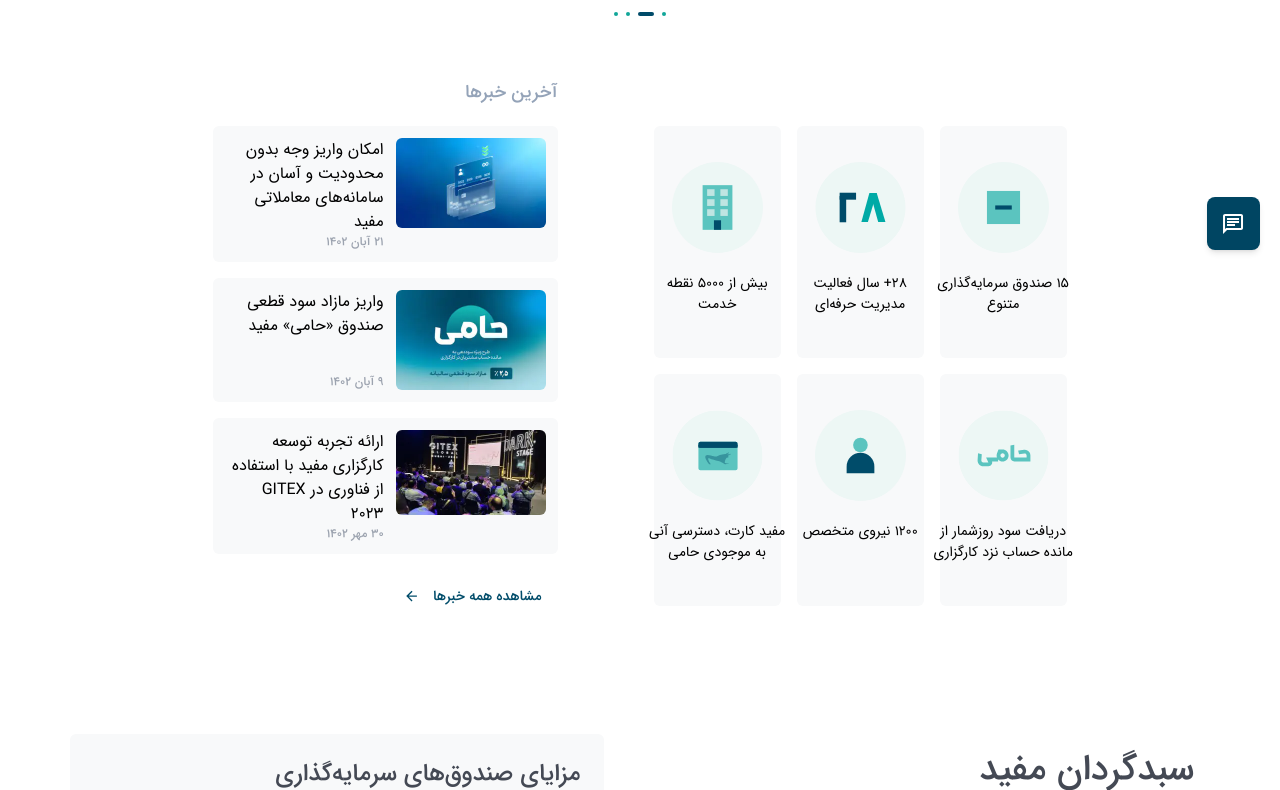
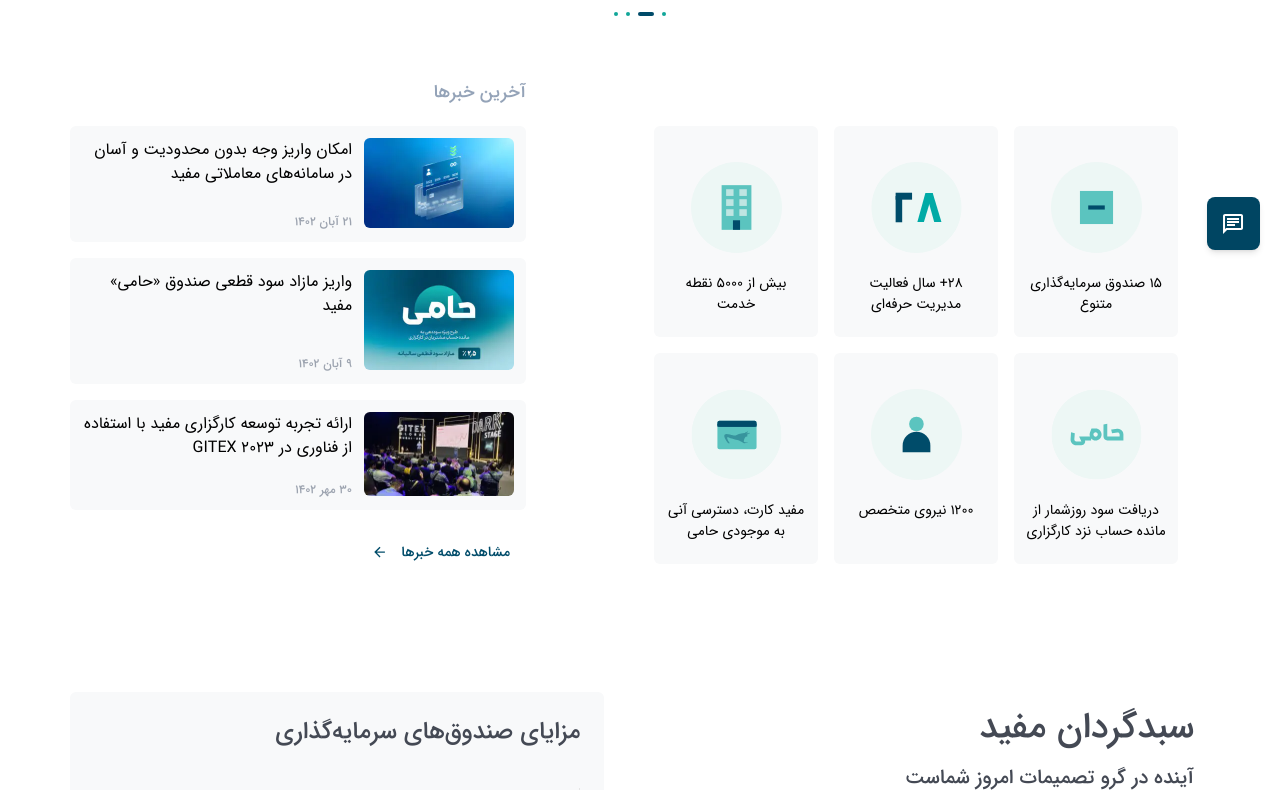
Before and after one commit to EvoNick-IR/Mofid-Securities-clone, a React (Vite) app: page / in a window 1280 px wide. Shown: the part 530-1320 px from the top of the page. Built offline with nearby package versions, Linux system fonts and the light colour scheme.

Commit message:
fix: fix some issues on Info & News components responsive

```diff
--- a/src/components/Info/Info.jsx
+++ b/src/components/Info/Info.jsx
@@ -1,7 +1,7 @@
 import { infoData } from "./services";
 const Info = () => {
   return (
-    <div className="w-full xl:w-6/12 grid grid-cols-2 sm:grid-cols-3  gap-4 ">
+    <div className=" grid grid-cols-2 sm:grid-cols-3 mx-auto gap-4  ">
       {infoData.map((data) => {
         return (
           <div
--- a/src/components/News/News.jsx
+++ b/src/components/News/News.jsx
@@ -1,17 +1,13 @@
 import { newsData, arrowLeft } from "./services";
 const News = () => {
   return (
-    <div className="w-full xl:w-5/12 grid grid-cols-1 gap-4 justify-start  relative ">
+    <div className="w-full xl:w-2/5 grid gap-4 justify-start  relative ">
       <h2 className="absolute -top-12 right-0 text-slate-400 text-lg">
         آخرین خبرها
       </h2>
       {newsData.map((news) => {
         return (
-          <a
-            href="_self"
-            className="w-full flex  col-span-1"
-            key={"news" + news.id}
-          >
+          <a href="_self" className="block flex " key={"news" + news.id}>
             <div className="flex gap-3  p-3 bg-[#F8F9FA] rounded-md w-full ">
               <div className="rounded-md w-[126px] md:w-[150px] shrink-0">
                 <img
--- a/src/pages/Home/Home.jsx
+++ b/src/pages/Home/Home.jsx
@@ -16,7 +16,7 @@
       <div id="carousel" className="w-full m-auto  ">
         <Slider />
       </div>
-      <section className=" w-[90%]  flex flex-wrap  gap-24 mt-12 md:mt-1 md:w-2/3 mx-auto max-w-[1140px] xl:flex-nowrap xl:mt-32">
+      <section className=" w-[90%]  flex flex-wrap  gap-24 mt-12 md:mt-1 md:w-2/3 xl:w-auto mx-auto max-w-[1140px] xl:flex-nowrap xl:mt-32">
         <Info />
         <News />
       </section>
@@ -30,7 +30,7 @@
       </section>
       <section className="flex flex-col items-center justify-center ">
         <Amoozesh />
-        {/* <Classes /> */}
+        <Classes />
       </section>
     </div>
   );
```
